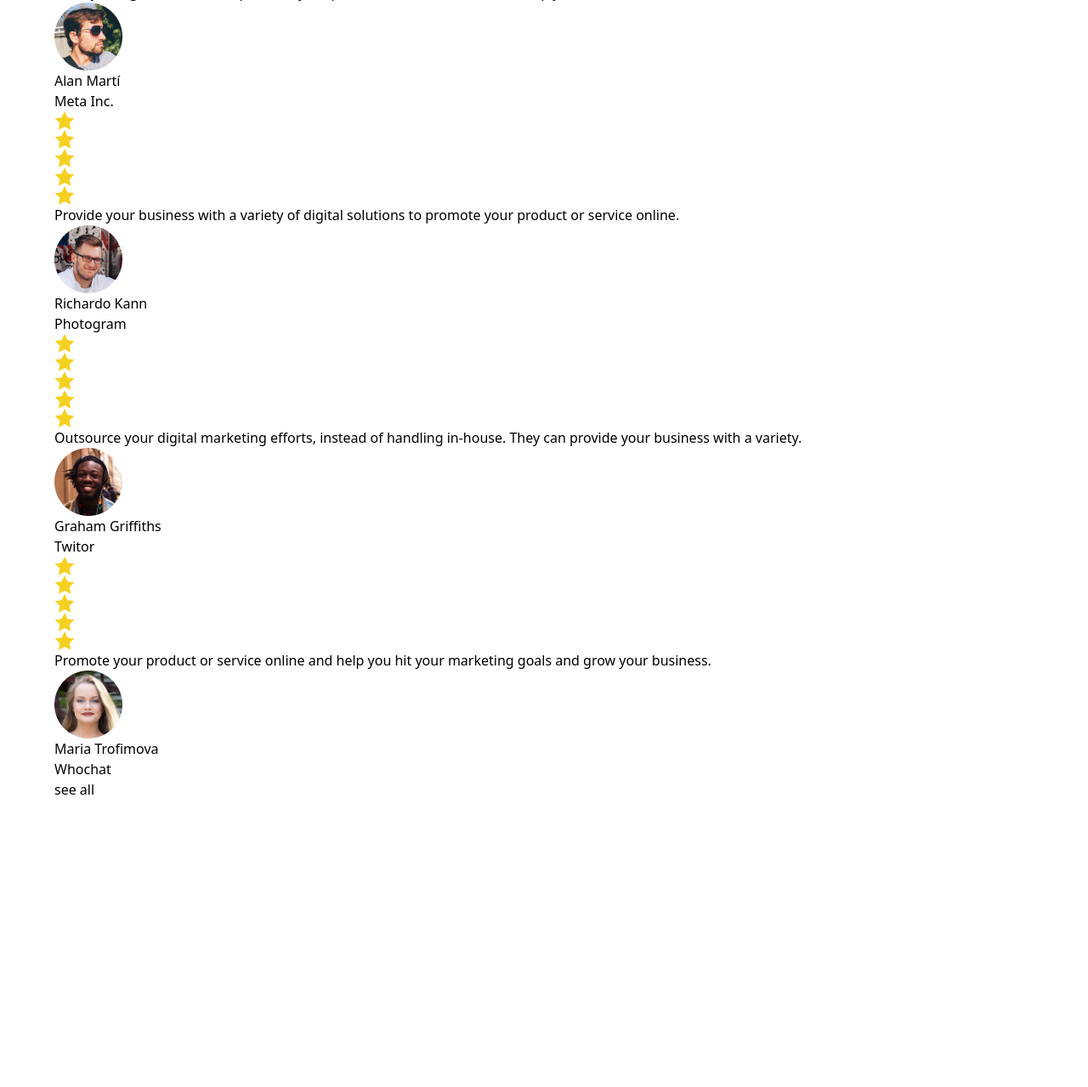
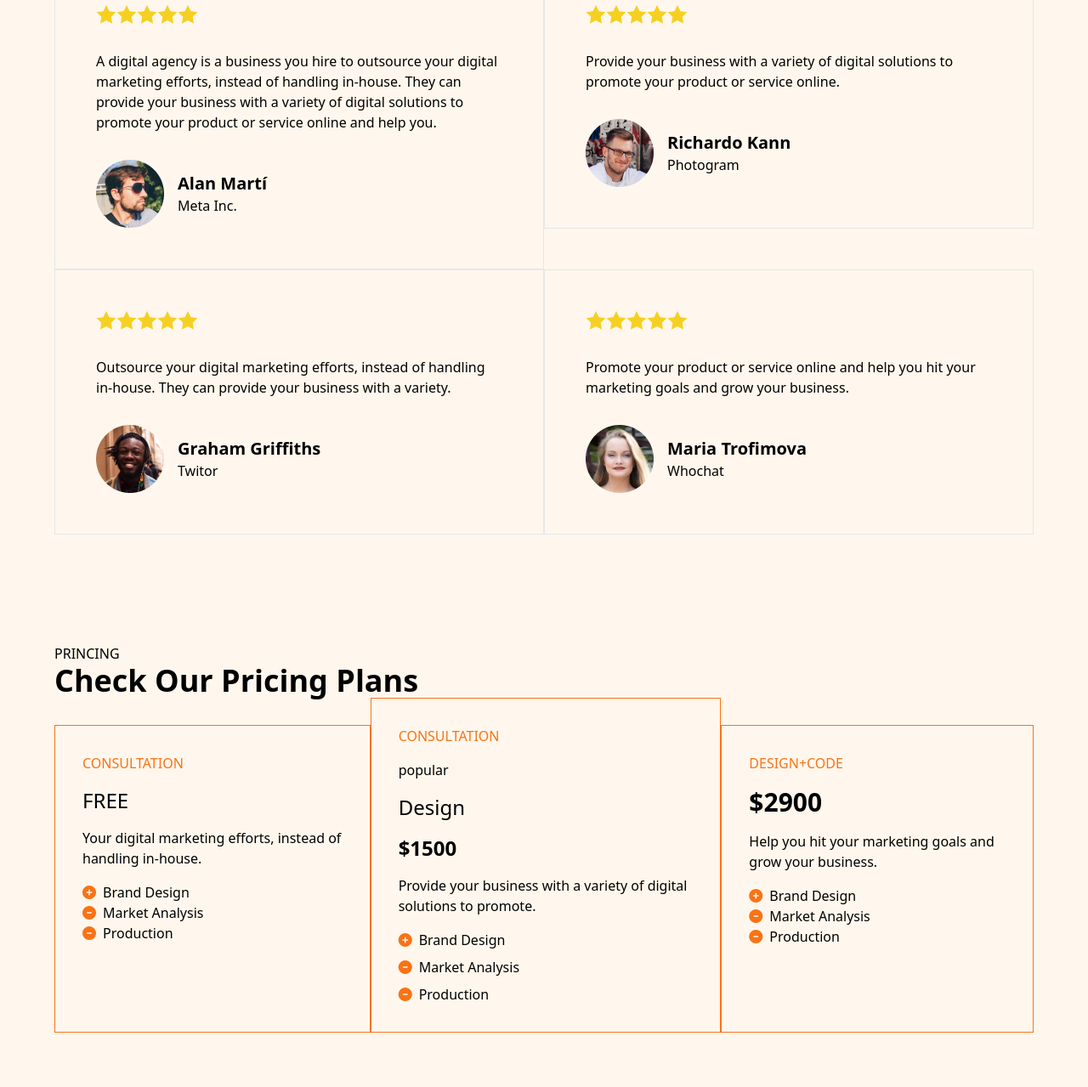
Before and after one commit to iamcelestino/Agency-portfolio, a website: page public/index.html in a window 1280 px wide. Shown: the part 5736-7015 px from the top of the page at 85% size. Before the commit the page ends 6677 px from the top, so only its background shows below. Drawn offline with Linux system fonts and the light colour scheme.

Commit message:
style: add more styles

```diff
--- a/public/index.html
+++ b/public/index.html
@@ -354,65 +354,67 @@
         </div>
     </section>
 
-    <section class="testimonials">
-        <div class="container">
-            <h5>Testimonials</h5>
-            <h1>What Our Clients Saying</h1>
+    <section class="testimonials bg-orange-50">
+        <div class="container py-16">
+            <div class="text-center mb-8">
+                <h5 class="">Testimonials</h5>
+                <h1 class="text-4xl font-bold">What Our Clients Saying</h1>
+            </div>
 
             <div class="testimonials">
-                <div class="">
+                <div class="md:grid md:grid-cols-2">
 
-                    <div class="testimonial__box">
-                        <div class="">
+                    <div class="testimonial__box hover:bg-white p-12 border border  m-0 self-end">
+                        <div class="flex items-center mb-8">
                             <span><img src="../public/images/Star.svg" alt=""></span>
                             <span><img src="../public/images/Star.svg" alt=""></span>
                             <span><img src="../public/images/Star.svg" alt=""></span>
                             <span><img src="../public/images/Star.svg" alt=""></span>
                             <span><img src="../public/images/Star.svg" alt=""></span>
                         </div>
-                        <p>A digital agency is a business you hire to outsource your digital marketing efforts, instead of handling in-house. They can provide your business with a variety of digital solutions to promote your product or service online and help you.</p>
-                        <div class="">
+                        <p class="mb-8">A digital agency is a business you hire to outsource your digital marketing efforts, instead of handling in-house. They can provide your business with a variety of digital solutions to promote your product or service online and help you.</p>
+                        <div class="flex items-center gap-4">
                             <img src="../public/images/Oval.png" alt="">
                             <div class="">
-                                <p class="">Alan Martí</p>
+                                <p class="text-xl font-bold">Alan Martí</p>
                                 <p class="">Meta Inc.</p>
                             </div>
                         </div>
                     </div>
 
 
-                    <div class="testimonial__box">
-                        <div class="">
+                    <div class="testimonial__box  hover:bg-white p-12 border self-start">
+                        <div class="flex items-center mb-8"">
                             <span><img src="../public/images/Star.svg" alt=""></span>
                             <span><img src="../public/images/Star.svg" alt=""></span>
                             <span><img src="../public/images/Star.svg" alt=""></span>
                             <span><img src="../public/images/Star.svg" alt=""></span>
                             <span><img src="../public/images/Star.svg" alt=""></span>
                         </div>
-                        <p>Provide your business with a variety of digital solutions to promote your product or service online.</p>
-                        <div class="">
+                        <p class="mb-8">Provide your business with a variety of digital solutions to promote your product or service online.</p>
+                        <div class="flex items-center gap-4">
                             <img src="../public/images/Oval2.png" alt="">
                             <div class="">
-                                <p class="">Richardo Kann</p>
+                                <p class="text-xl font-bold">Richardo Kann</p>
                                 <p class="">Photogram</p>
                             </div>
                         </div>
                     </div>
 
 
-                    <div class="testimonial__box">
-                        <div class="">
+                    <div class="testimonial__box  hover:bg-white p-12 border self-start">
+                        <div class="flex items-center mb-8"">
                             <span><img src="../public/images/Star.svg" alt=""></span>
                             <span><img src="../public/images/Star.svg" alt=""></span>
                             <span><img src="../public/images/Star.svg" alt=""></span>
                             <span><img src="../public/images/Star.svg" alt=""></span>
                             <span><img src="../public/images/Star.svg" alt=""></span>
                         </div>
-                        <p>Outsource your digital marketing efforts, instead of handling in-house. They can provide your business with a variety.</p>
-                        <div class="">
+                        <p class="mb-8">Outsource your digital marketing efforts, instead of handling in-house. They can provide your business with a variety.</p>
+                        <div class="flex items-center gap-4">
                             <img src="../public/images/Oval3.png" alt="">
                             <div class="">
-                                <p class="">Graham Griffiths</p>
+                                <p class="text-xl font-bold">Graham Griffiths</p>
                                 <p class="">Twitor</p>
                             </div>
                         </div>
@@ -420,27 +422,103 @@
 
 
 
-                    <div class="testimonial__box">
-                        <div class="">
+                    <div class="testimonial__box  hover:bg-white p-12 border self-end">
+                        <div class="flex items-center mb-8"">
                             <span><img src="../public/images/Star.svg" alt=""></span>
                             <span><img src="../public/images/Star.svg" alt=""></span>
                             <span><img src="../public/images/Star.svg" alt=""></span>
                             <span><img src="../public/images/Star.svg" alt=""></span>
                             <span><img src="../public/images/Star.svg" alt=""></span>
                         </div>
-                        <p>Promote your product or service online and help you hit your marketing goals and grow your business.</p>
-                        <div class="">
+                        <p class="mb-8">Promote your product or service online and help you hit your marketing goals and grow your business.</p>
+                        <div class="flex items-center gap-4">
                             <img src="../public/images/Oval4.png" alt="">
                             <div class="">
-                                <p class="">Maria Trofimova</p>
+                                <p class="text-xl font-bold">Maria Trofimova</p>
                                 <p class="">Whochat</p>
                             </div>
                         </div>
                     </div>
-                    <button class="">see all</button>
+
                 </div>
             </div>
         </div>
     </section>
+
+    <section class="princing bg-orange-50">
+        <div class="container py-16">
+            <h5 class="">PRINCING</h5>
+            <H2 class="font-bold text-4xl">Check Our Pricing Plans</H2>
+
+            <div class="flex">
+                <div class="cards border border-orange-500 mt-8">
+                    <div class="p-8">
+                        <h5 class="uppercase text-orange-500">consultation</h5>
+                        <h3 class="text-2xl  mt-4">FREE</h3>
+                        <p class="mt-4">Your digital marketing efforts, instead of handling in-house.</p>
+                        <div class="mt-4">
+                            <div class="flex items-center gap-2">
+                                <i class="fa-solid fa-circle-plus text-orange-500"></i>
+                                <p>Brand Design</p>
+                            </div>
+                            <div class="flex items-center gap-2">
+                                <i class="fa-solid fa-circle-minus text-orange-500"></i>
+                                <p>Market Analysis</p>
+                            </div>
+                            <div class="flex items-center gap-2">
+                                <i class="fa-solid fa-circle-minus text-orange-500"></i>
+                                <p>Production</p>
+                            </div>
+                        </div>
+                    </div>
+                </div>
+                <div class="cards border border-orange-500 ">
+                    <div class="p-8">
+                        <h5 class="uppercase text-orange-500 mb-4">consultation</h5>
+                        <p class="">popular</p>
+                        <h3 class="text-2xl mt-4">Design</h3>
+                        <h3 class="text-2xl font-bold my-4">$1500</h3>
+                        <p>Provide your business with a variety of digital solutions to promote.</p>
+                        <div class="mt-4">
+                            <div class="flex items-center gap-2 mb-2">
+                                <i class="fa-solid fa-circle-plus text-orange-500"></i>
+                                <p>Brand Design</p>
+                            </div>
+                            <div class="flex items-center gap-2 mb-2">
+                                <i class="fa-solid fa-circle-minus text-orange-500"></i>
+                                <p>Market Analysis</p>
+                            </div>
+                            <div class="flex items-center gap-2">
+                                <i class="fa-solid fa-circle-minus text-orange-500"></i>
+                                <p>Production</p>
+                            </div>
+                        </div>
+                    </div>
+                </div>
+                <div class="cards border border-orange-500 md:mt-8">
+                    <div class="p-8">
+                        <h5 class="uppercase text-orange-500">Design+Code</h5>
+                        <h3 class="text-3xl font-bold my-4">$2900</h3>
+                        <p class="mb-4">Help you hit your marketing goals and grow your business.</p>
+                        <div class="flex items-center gap-2">
+                            <i class="fa-solid fa-circle-plus text-orange-500"></i>
+                            <p>Brand Design</p>
+                        </div>
+                        <div class="flex items-center gap-2">
+                            <i class="fa-solid fa-circle-minus text-orange-500"></i>
+                            <p>Market Analysis</p>
+                        </div>
+                        <div class="flex items-center gap-2">
+                            <i class="fa-solid fa-circle-minus text-orange-500"></i>
+                            <p>Production</p>
+                        </div>
+                    </div>
+                </div>
+            </div>
+        </div>
+    </section>
+
+
+    <script src="https://kit.fontawesome.com/064dfc3b52.js" crossorigin="anonymous"></script>
 </body>
 </html>
```
Also changed, not shown: public/css/styles.css.
